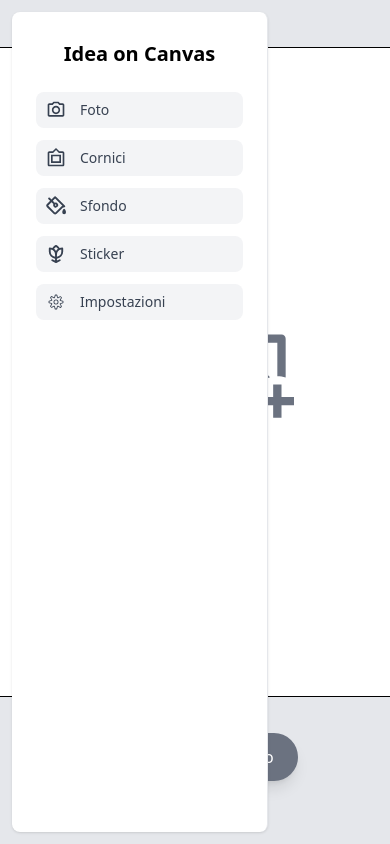
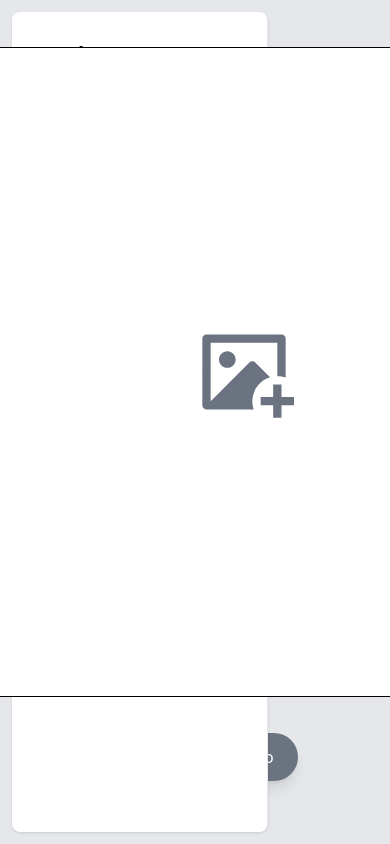
Before and after one commit to PiEr110/photo-print, a React (Vite) app: page /preview/1/1 in a window 390 px wide. Shown: the top 844 px of the page. Built offline with nearby package versions, Linux system fonts and the light colour scheme.

Commit message:
some fix

```diff
--- a/src/Components/DimensionChooser.tsx
+++ b/src/Components/DimensionChooser.tsx
@@ -52,18 +52,20 @@ const DimensionChooser: React.FC = () => {
       </div>
 
       {/* Right Column: Options */}
-      <div className="w-1/2 ml-8">
-        <p className="font-bold text-black text-xl mb-4">Stampa su tela</p>
+      <div className="w-1/2 ml-3">
+        <p className="font-bold text-black text-xl mb-4 text-center">
+          Stampa su tela
+        </p>
 
         {/* Box formato */}
         <div className="bg-white border border-gray-300 p-4 mb-6 shadow rounded">
           <p className="font-semibold mb-2">Formato (cm)</p>
-          <div className="space-x-4 flex-wrap space-y-4">
+          <div className="flex flex-wrap ">
             {predefinedDimensions.map((dim) => (
               <button
                 key={`${dim.width}x${dim.height}`}
                 onClick={() => handleDimensionChange(dim)}
-                className={`px-4 py-2 border rounded ${
+                className={`m-2.5 px-4 py-2 border rounded ${
                   selectedDimension.width === dim.width &&
                   selectedDimension.height === dim.height
                     ? "bg-blue-500 text-white"
@@ -88,7 +90,7 @@ const DimensionChooser: React.FC = () => {
                 name="bordo"
                 className="mr-2"
                 defaultChecked
-                // Aggiungi la gestione dello stato se necessario
+                // Aggiungere la gestione del bordo se serve
               />
               Allungato
             </label>
@@ -114,7 +116,7 @@ const DimensionChooser: React.FC = () => {
                 name="spessore"
                 className="mr-2"
                 defaultChecked
-                // Aggiungi la gestione dello stato se necessario
+                // Aggiungere la gestione dello spessore se necessario
               />
               2 cm
             </label>
--- a/src/Components/MenuPreview.tsx
+++ b/src/Components/MenuPreview.tsx
@@ -9,16 +9,16 @@ import Sticker from "./SubMenu/Sticker";
 import Settings from "./SubMenu/Settings";
 
 const MenuPreview = () => {
-  const [isMenuOpen, setIsMenuOpen] = useState<boolean>(true);
+  // const [isMenuOpen, setIsMenuOpen] = useState<boolean>(true);
   const [activeSection, setActiveSection] = useState<string | null>(null);
 
   const handleClickSection = (section: string) => {
     setActiveSection(activeSection === section ? null : section);
   };
 
-  const handleClickMenu = () => {
-    setIsMenuOpen(!isMenuOpen);
-  };
+  // const handleClickMenu = () => {
+  //   setIsMenuOpen(!isMenuOpen);
+  // };
   return (
     <>
       <div className="py-16 text-center">
@@ -30,72 +30,67 @@ const MenuPreview = () => {
           {!isMenuOpen ? "Aggiungi" : "Chiudi"}
         </button> */}
 
-        {isMenuOpen && (
-          <div className="fixed top-0 left-0 bottom-0 z-40 w-64 bg-white border-e border-gray-200 pt-7 pb-10 overflow-y-auto lg:block lg:translate-x-0 m-3 rounded-lg shadow ">
+        <div className="fixed top-0 left-0 bottom-0  w-64 bg-white border-e border-gray-200 pt-7 overflow-y-auto lg:block lg:translate-x-0 m-3 rounded-lg shadow ">
           <div className="px-6">
-              <a
-                href="#"
-                className="flex-none font-semibold text-xl text-black"
-              >
+            <p className="flex-none font-semibold text-xl text-black cursor-default">
               Idea on Canvas
-              </a>
+            </p>
           </div>
 
           <nav className="p-6 w-full flex flex-col flex-wrap">
             <ul className="space-y-3">
               <li>
-                  <a
-                    className="flex items-center gap-x-3.5 py-2 px-2.5 bg-gray-100 text-sm text-gray-700 rounded-lg hover:bg-gray-200 cursor-pointer"
+                <button
+                  className="w-full flex items-center gap-x-3.5 py-2 px-2.5 bg-gray-100 text-sm text-gray-700 rounded-lg hover:bg-gray-200 cursor-pointer"
                   onClick={() => handleClickSection("photo")}
                 >
                   <MdOutlinePhotoCamera size={20} />
                   Foto
-                  </a>
+                </button>
               </li>
 
               <li>
-                  <a
-                    className="flex items-center gap-x-3.5 py-2 px-2.5 bg-gray-100 text-sm text-gray-700 rounded-lg hover:bg-gray-200 cursor-pointer"
+                <button
+                  className="w-full flex items-center gap-x-3.5 py-2 px-2.5 bg-gray-100 text-sm text-gray-700 rounded-lg hover:bg-gray-200 cursor-pointer"
                   onClick={() => handleClickSection("frame")}
                 >
                   <MdOutlineFilterFrames size={20} />
                   Cornici
-                  </a>
+                </button>
               </li>
 
               <li>
-                  <a
-                    className="flex items-center gap-x-3.5 py-2 px-2.5 bg-gray-100 text-sm text-gray-700 rounded-lg hover:bg-gray-200 cursor-pointer"
+                <button
+                  className="w-full flex items-center gap-x-3.5 py-2 px-2.5 bg-gray-100 text-sm text-gray-700 rounded-lg hover:bg-gray-200 cursor-pointer"
                   onClick={() => handleClickSection("background")}
                 >
                   <PiPaintBucketBold size={20} />
                   Sfondo
-                  </a>
+                </button>
               </li>
 
               <li>
-                  <a
-                    className="flex items-center gap-x-3.5 py-2 px-2.5 bg-gray-100 text-sm text-gray-700 rounded-lg hover:bg-gray-200 cursor-pointer"
+                <button
+                  className="w-full flex items-center gap-x-3.5 py-2 px-2.5 bg-gray-100 text-sm text-gray-700 rounded-lg hover:bg-gray-200 cursor-pointer"
                   onClick={() => handleClickSection("sticker")}
                 >
                   <PiFlowerTulipBold size={20} />
                   Sticker
-                  </a>
+                </button>
               </li>
 
               <li>
-                  <a
-                    className="flex items-center gap-x-3.5 py-2 px-2.5 bg-gray-100 text-sm text-gray-700 rounded-lg hover:bg-gray-200 cursor-pointer"
+                <button
+                  className="w-full flex items-center gap-x-3.5 py-2 px-2.5 bg-gray-100 text-sm text-gray-700 rounded-lg hover:bg-gray-200 cursor-pointer"
                   onClick={() => handleClickSection("settings")}
                 >
                   <CiSettings size={20} />
                   Impostazioni
-                  </a>
+                </button>
               </li>
             </ul>
           </nav>
         </div>
-        )}
 
         {/* Sezione menu accanto al menu principale */}
         {activeSection && (
--- a/src/Components/PrintPreview.tsx
+++ b/src/Components/PrintPreview.tsx
@@ -48,6 +48,7 @@ const PrintPreview: React.FC = () => {
   const fileInputRef = useRef<HTMLInputElement | null>(null);
 
   // Conversione da cm a pixel (1 cm ≈ 35.4331 px)
+
   const MAX_WIDTH: number = 900;
   const MAX_HEIGHT: number = 650;
 
```
Lines whose indentation alone changed are shown as unchanged.
